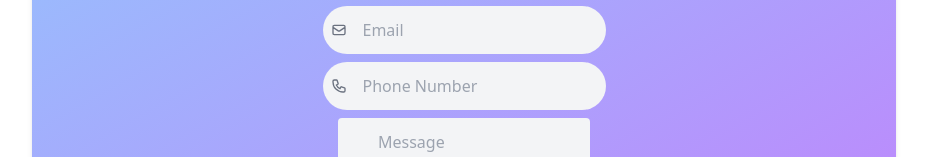
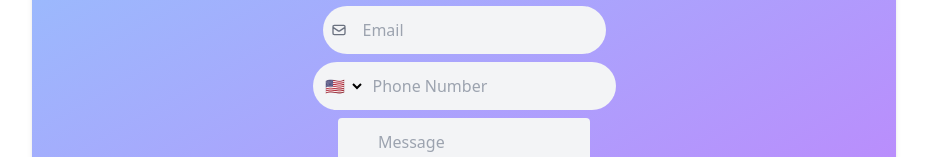
Before and after one commit to clumpstar/Portfolio-NextJS, a Next.js app: page / in a window 1280 px wide. Shown: the part 2330-2487 px from the top of the page, without its empty margins (176-1103 px from the left). Built offline with nearby package versions, Linux system fonts and the light colour scheme; no server answers.

Commit message:
updated the resume

```diff
--- a/components/contactForm.js
+++ b/components/contactForm.js
@@ -6,9 +6,30 @@ const ContactCard = () => {
   const [email, setEmail] = useState('');
   const [phoneNumber, setPhoneNumber] = useState('');
   const [message, setMessage] = useState('');
+  const [phonePrefix, setPhonePrefix] = useState('+1'); // Default to US prefix
+
+  const handlePhonePrefixChange = (event) => {
+    setPhonePrefix(event.target.value);
+  };
 
   const handleSubmit = async (e) => {
     e.preventDefault();
+
+    // Validate email with regex
+    const emailRegex = /^[^\s@]+@(gmail\.com|yahoo\.com|outlook\.com|hotmail\.com|live\.com)$/;
+    if (!emailRegex.test(email)) {
+      alert('Please enter a valid email address with domains like Gmail, Yahoo, Outlook, Hotmail, or Live');
+      return;
+    }
+
+    // Validate phone numbers with regex
+    // const usPhoneRegex = /^\+1\d{10}$/;
+    // const indianPhoneRegex = /^\+91\d{10}$/;
+
+    // if (!(usPhoneRegex.test(phoneNumber) || indianPhoneRegex.test(phoneNumber))) {
+    //   alert('Please enter a valid phone number');
+    //   return;
+    // }
 
     // Send the form data to your backend service here
     // Include the fullName, email, phoneNumber, and message in the request
@@ -53,13 +74,25 @@ const ContactCard = () => {
             />
           </div>
           <div className="flex items-center bg-gray-100 rounded-full p-2 focus-within:ring-2 focus-within:ring-blue-300 mb-2">
-            <HiOutlinePhone className="text-gray-500 mr-2" />
+            {/* Phone prefix dropdown */}
+            <select
+              value={phonePrefix}
+              onChange={handlePhonePrefixChange}
+              className="bg-transparent border-none pr-1 focus:outline-none focus:ring-2 focus:ring-blue-300 rounded-l-full"
+            >
+              <option value="+1">🇺🇸</option>
+              <option value="+91">🇮🇳</option>
+            </select>
+            {/* Phone input */}
+            {/* <HiOutlinePhone className="text-gray-500 mx-2" /> */}
             <input
               type="tel"
               placeholder="Phone Number"
-              className="bg-transparent p-1 pl-2 focus:outline-none rounded-full"
+              className="bg-transparent p-1 pl-2 focus:outline-none rounded-r-full"
               value={phoneNumber}
               onChange={(e) => setPhoneNumber(e.target.value)}
+              pattern="\d{10}" // Pattern to restrict to 10 digits
+              required
             />
           </div>
           <div className="flex items-center bg-gray-100 rounded p-2 focus-within:ring-2 focus-within:ring-blue-300 mb-2">
--- a/components/heroSection.js
+++ b/components/heroSection.js
@@ -41,7 +41,7 @@ const HeroSection = () => {
             <a href="https://www.linkedin.com/your-profile-url" target="_blank" rel="noopener noreferrer">
               <AiFillLinkedin className="text-3xl lg:text-4xl"/>
             </a>
-            <a href="https://www.instagram.com/your-profile-url" target="_blank" rel="noopener noreferrer">
+            <a href="https://www.instagram.com/hri_31_/" target="_blank" rel="noopener noreferrer">
               <AiFillInstagram className="text-3xl lg:text-4xl"/>
             </a>
             <a href="https://github.com/clumpstar" target="_blank" rel="noopener noreferrer">
--- a/components/navbar.js
+++ b/components/navbar.js
@@ -7,6 +7,14 @@ const Navbar = () => {
 
   const toggleMenu = () => {
     setIsOpen(!isOpen);
+  };
+
+  const handleDownloadClick = () => {
+    // Create a link element
+    const link = document.createElement('a');
+    link.href = '/Resume.pdf'; // Change this to the actual file path
+    link.download = 'Resume.pdf'; // Change this to the desired file name
+    link.click();
   };
 
   useEffect(() => {
@@ -218,8 +226,8 @@ const Navbar = () => {
         }}
       >
         <a
-          className="bg-black text-white py-2 px-2 rounded-md ml-8 font-bold dark:bg-white dark:text-black"
-          href="#"
+          className="bg-black text-white py-2 px-2 rounded-md ml-8 font-bold dark:bg-white dark:text-black cursor-pointer"
+          onClick={handleDownloadClick}
         >
           Resume
         </a>
--- a/package.json
+++ b/package.json
@@ -17,6 +17,7 @@
     "programming-languages-logos": "^0.0.3",
     "react": "^18.2.0",
     "react-dom": "18.2.0",
+    "react-flags-select": "^2.2.3",
     "react-icons": "^4.10.1",
     "react-scroll": "^1.8.9",
     "react-simple-typewriter": "^5.0.1",
```
Also changed, not shown: 2 other files (tests, documents, lock files or other folders).
